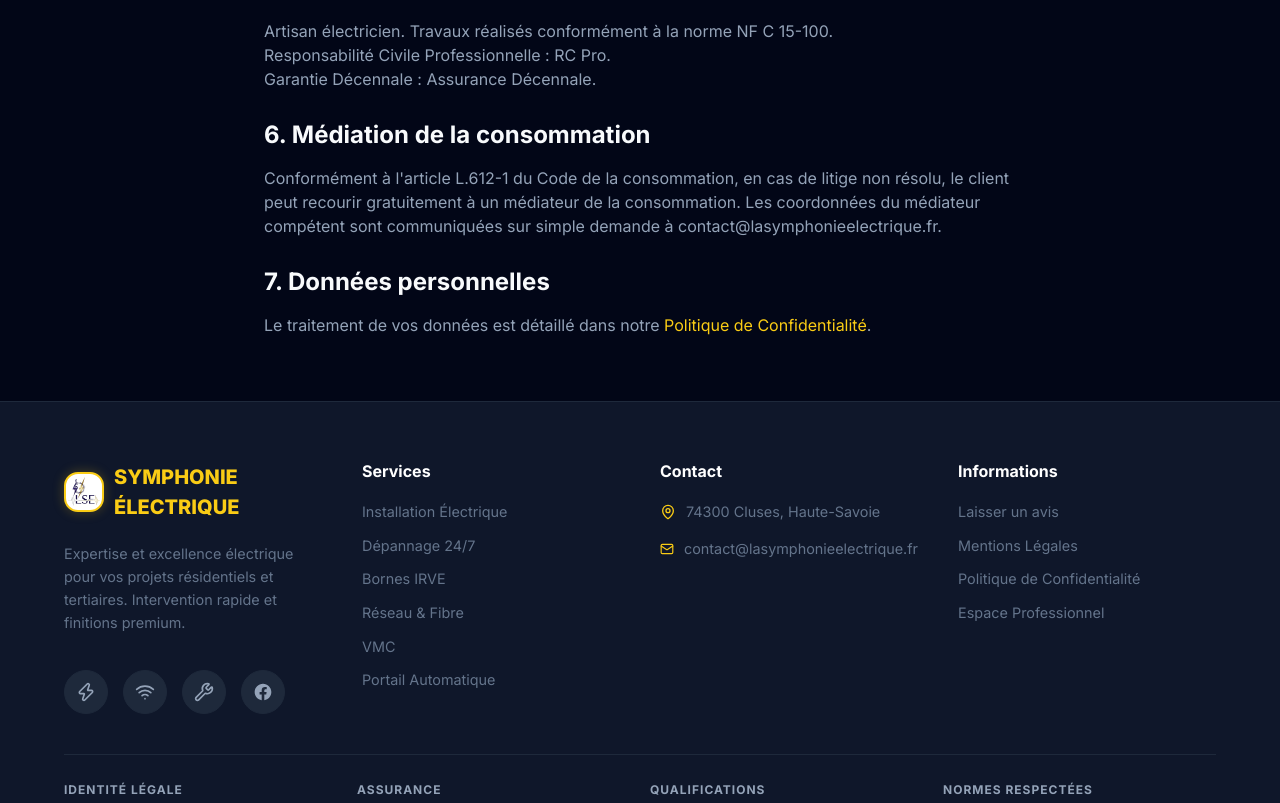
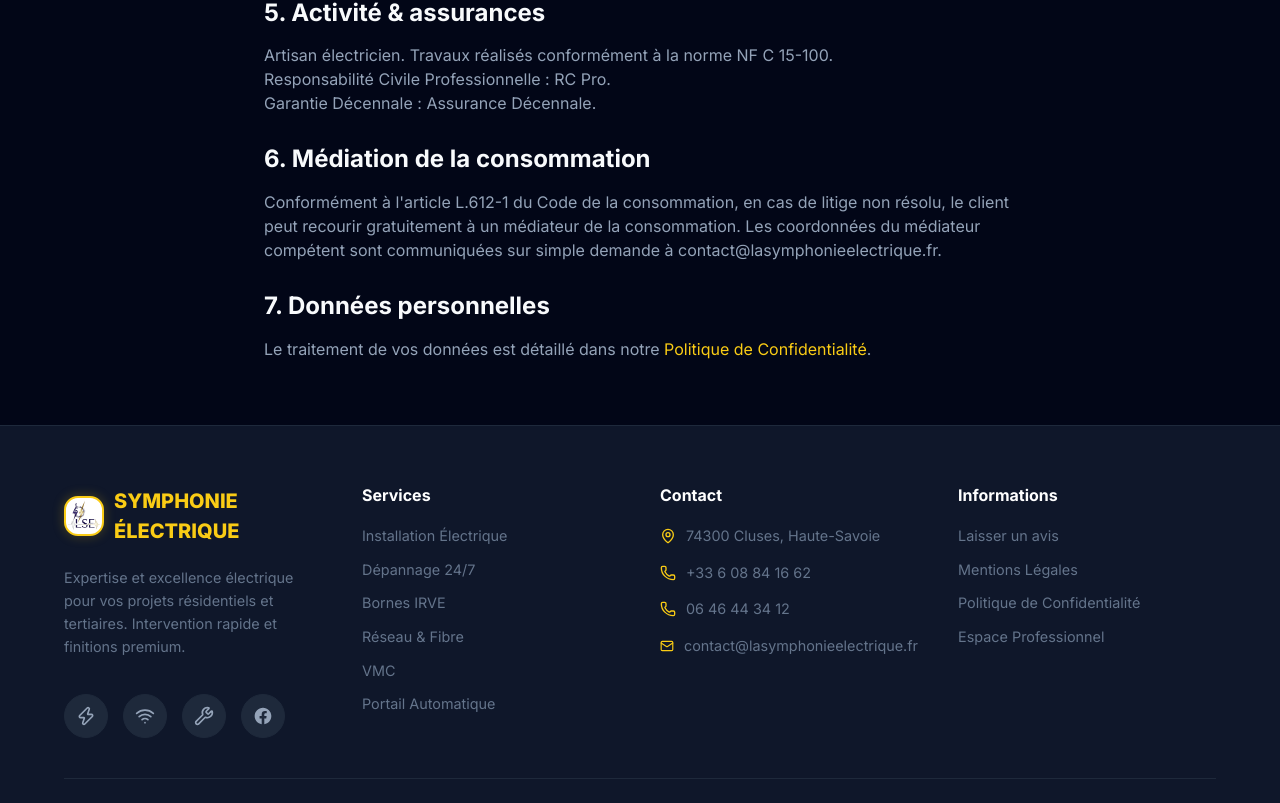
Before and after one commit to wajdizekri/La-symphonie-electrique, a Next.js app: page /mentions-legales in a window 1280 px wide. Shown: the part 868-1671 px from the top of the page. Built offline with nearby package versions, Linux system fonts and the light colour scheme; no server answers.

Commit message:
content: 2 numéros de téléphone dans les sections contact (footer + accueil)

```diff
--- a/src/app/HomeContent.tsx
+++ b/src/app/HomeContent.tsx
@@ -305,6 +305,8 @@
             <div style={{ textAlign: 'right' }}>
               <h3 className="text-gold">CONTACT</h3>
               <p>Lasymphonie.e@gmail.com</p>
+              <p><a href={`tel:${company.phoneHref}`} style={{ color: 'inherit', textDecoration: 'none' }}>{company.phone}</a></p>
+              <p><a href={`tel:${company.phoneHref2}`} style={{ color: 'inherit', textDecoration: 'none' }}>{company.phone2}</a></p>
               <div style={{ display: 'flex', gap: '10px', justifyContent: 'flex-end', marginTop: '10px' }}>
                 <a
                   href="https://www.facebook.com/profile.php?id=61575041172022"
--- a/src/components/Footer.tsx
+++ b/src/components/Footer.tsx
@@ -89,6 +89,12 @@
                 <li style={{ display: 'flex', gap: '10px', alignItems: 'center' }}>
                   <Phone size={16} className="text-gold" />
                   <a href={`tel:${company.phoneHref}`} style={{ color: 'inherit', textDecoration: 'none' }}>{company.phone}</a>
+                </li>
+              )}
+              {company.phone2 && (
+                <li style={{ display: 'flex', gap: '10px', alignItems: 'center' }}>
+                  <Phone size={16} className="text-gold" />
+                  <a href={`tel:${company.phoneHref2}`} style={{ color: 'inherit', textDecoration: 'none' }}>{company.phone2}</a>
                 </li>
               )}
               <li style={{ display: 'flex', gap: '10px', alignItems: 'center' }}>
--- a/src/lib/company.ts
+++ b/src/lib/company.ts
@@ -9,8 +9,10 @@
   owner: process.env.NEXT_PUBLIC_COMPANY_OWNER || '',
   legalForm: process.env.NEXT_PUBLIC_COMPANY_LEGAL_FORM || 'Entrepreneur Individuel',
   email: process.env.NEXT_PUBLIC_COMPANY_EMAIL || 'contact@lasymphonieelectrique.fr',
-  phone: process.env.NEXT_PUBLIC_COMPANY_PHONE || '',
-  phoneHref: (process.env.NEXT_PUBLIC_COMPANY_PHONE || '').replace(/[^\d+]/g, ''),
+  phone: process.env.NEXT_PUBLIC_COMPANY_PHONE || '+33 6 08 84 16 62',
+  phoneHref: (process.env.NEXT_PUBLIC_COMPANY_PHONE || '+33 6 08 84 16 62').replace(/[^\d+]/g, ''),
+  phone2: process.env.NEXT_PUBLIC_COMPANY_PHONE2 || '06 46 44 34 12',
+  phoneHref2: (process.env.NEXT_PUBLIC_COMPANY_PHONE2 || '0646443412').replace(/[^\d+]/g, ''),
   // Numéro WhatsApp au format international sans + ni espaces (ex: 33612345678).
   // Fallback : dérivé du téléphone si non précisé.
   whatsapp:
```
